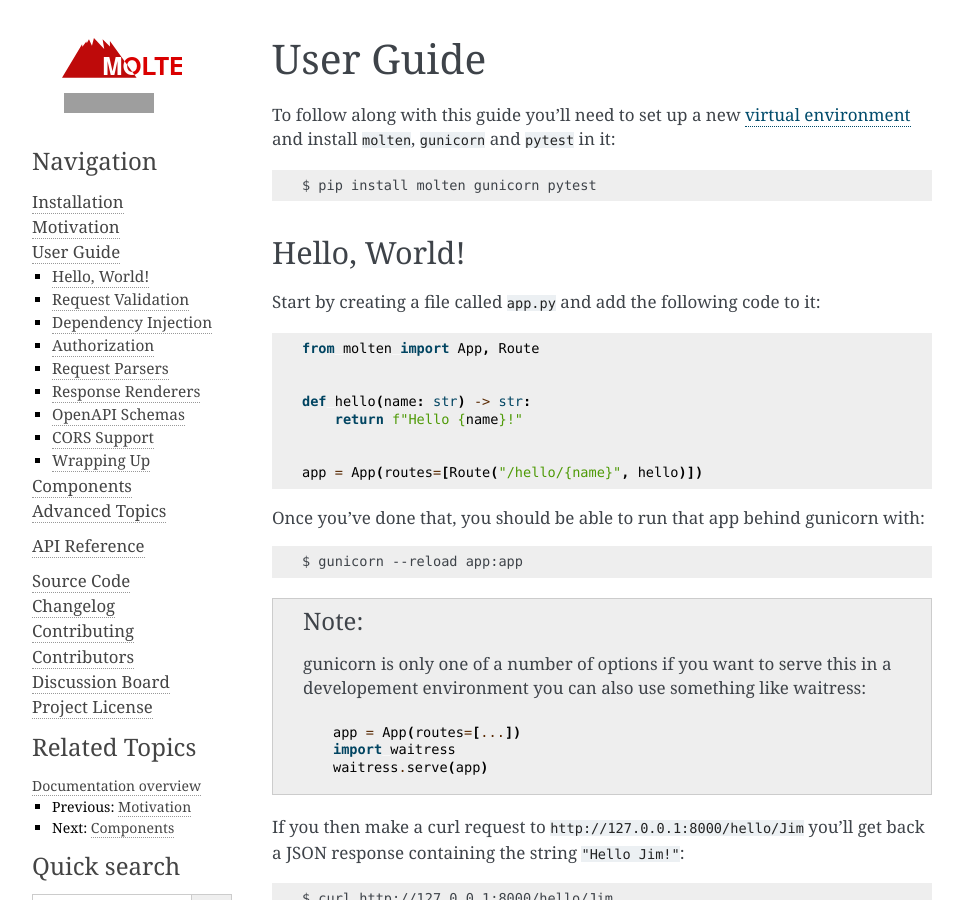
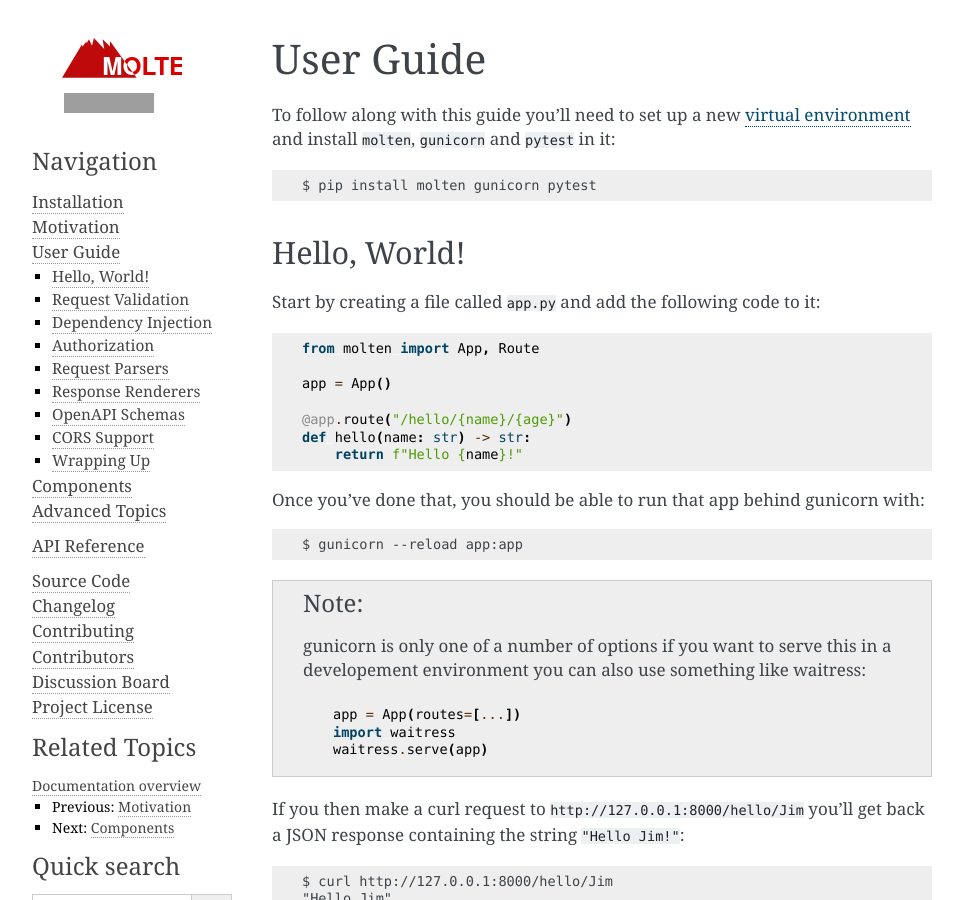
Before and after one commit to Bogdanp/molten, a Sphinx documentation site: the page built from docs/source/guide.rst, in a window 1280 px wide and 900 px high. Shown: the whole window, without its empty margins (148-1111 px from the left). Built offline with Sphinx 7.4.7, drawn with Linux system fonts in a browser that asks for light colours; grey boxes are pictures that could not be loaded.

Commit message:
use decorated route instead in basic example

```diff
--- a/docs/source/guide.rst
+++ b/docs/source/guide.rst
@@ -19,12 +19,14 @@
 
   from molten import App, Route
 
+  app = App()
 
+  @app.route("/hello/{name}/{age}")
   def hello(name: str) -> str:
       return f"Hello {name}!"
 
 
-  app = App(routes=[Route("/hello/{name}", hello)])
+
 
 Once you've done that, you should be able to run that app behind
 gunicorn with::
```
